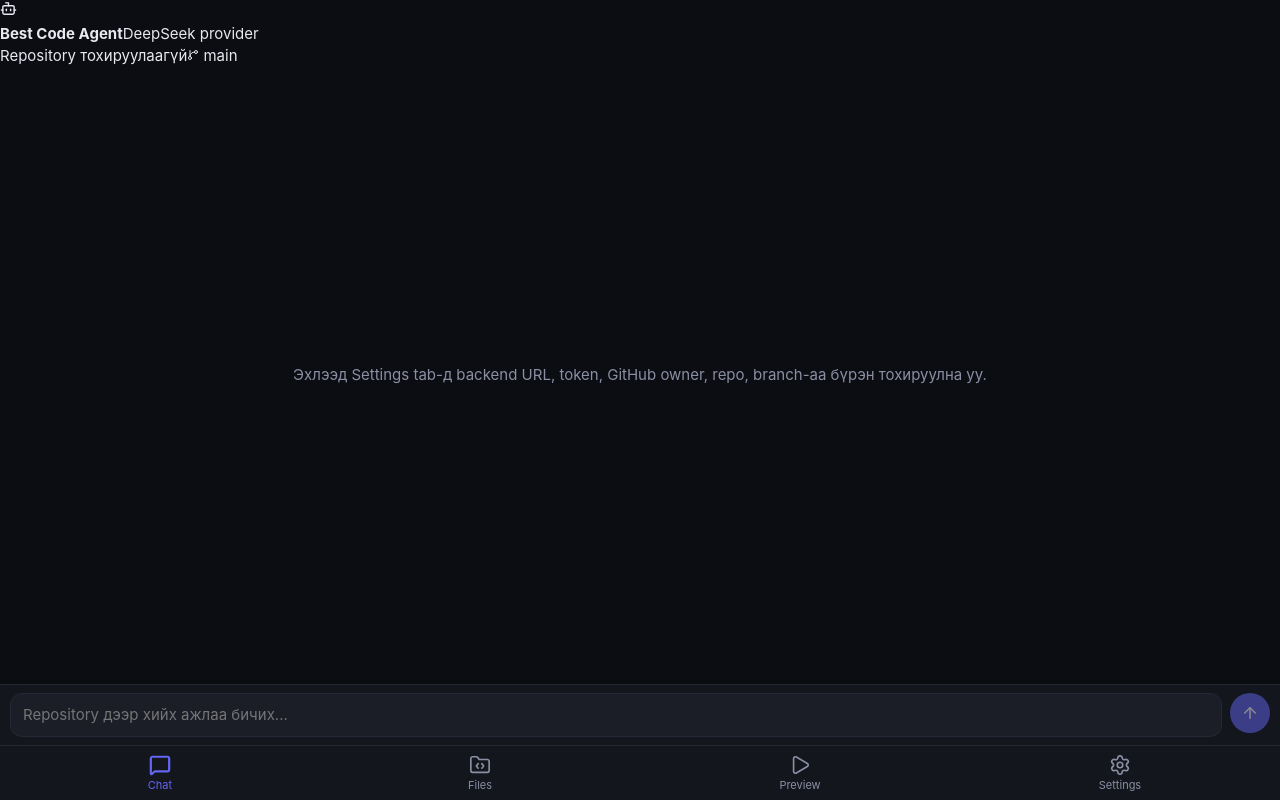
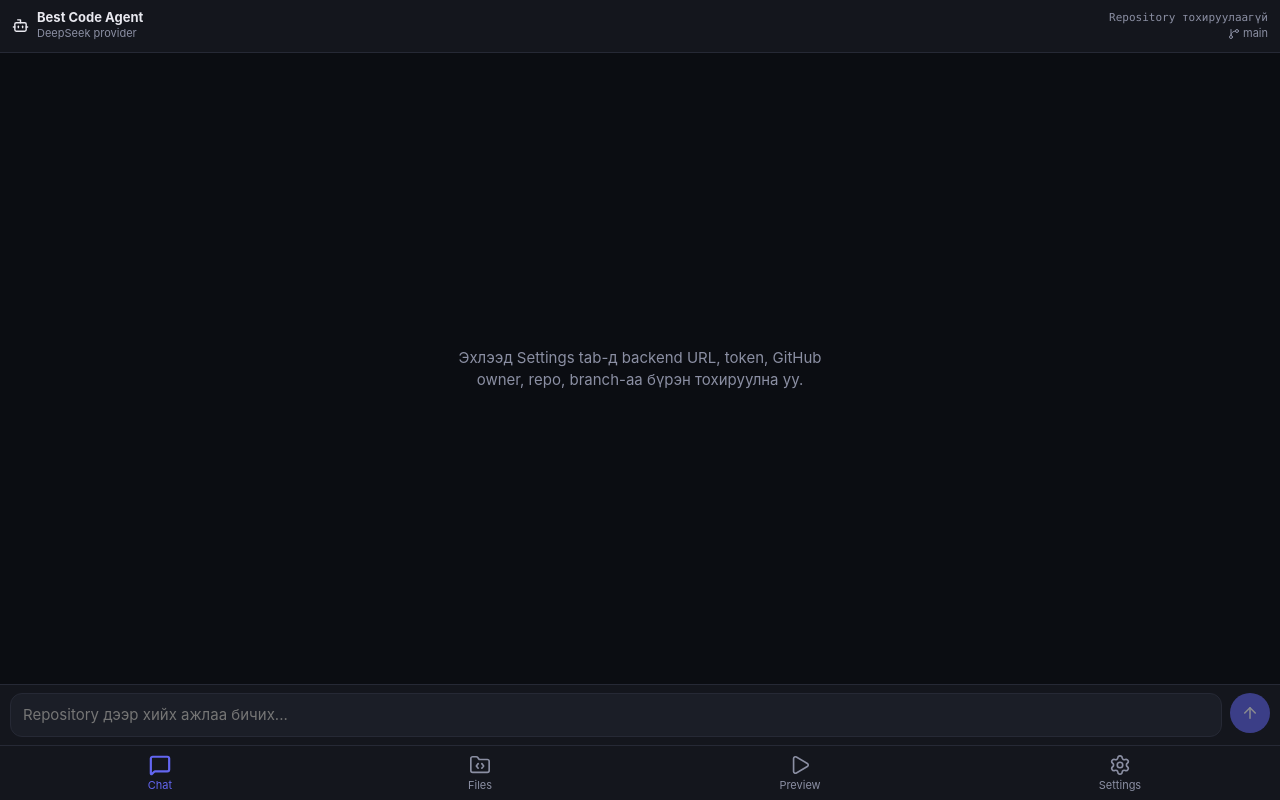
Before and after one commit to enkhbat194/best-code-ide, a React (Vite) app in the folder frontend/: page / in a window 1280 px wide. Built offline with nearby package versions, Linux system fonts and the light colour scheme; what @isomorphic-git/lightning-fs would draw is missing.

Commit message:
Add agent and repository context styling

```diff
--- a/frontend/src/components/chat/ChatView.module.css
+++ b/frontend/src/components/chat/ChatView.module.css
@@ -3,6 +3,62 @@
   flex-direction: column;
   flex: 1;
   min-height: 0;
+}
+
+.agentHeader {
+  display: flex;
+  align-items: center;
+  justify-content: space-between;
+  gap: 12px;
+  padding: 10px 12px;
+  border-bottom: 1px solid var(--border);
+  background: var(--bg-elevated);
+  flex-shrink: 0;
+}
+
+.agentIdentity {
+  display: flex;
+  align-items: center;
+  gap: 8px;
+  min-width: 0;
+}
+
+.agentIdentity div {
+  display: flex;
+  flex-direction: column;
+  min-width: 0;
+}
+
+.agentIdentity strong {
+  font-size: 13px;
+  line-height: 1.2;
+}
+
+.agentIdentity span,
+.repoContext {
+  color: var(--text-dim);
+  font-size: 11px;
+}
+
+.repoContext {
+  display: flex;
+  flex-direction: column;
+  align-items: flex-end;
+  min-width: 0;
+}
+
+.repoContext > span:first-child {
+  max-width: 46vw;
+  overflow: hidden;
+  text-overflow: ellipsis;
+  white-space: nowrap;
+  font-family: var(--mono);
+}
+
+.branch {
+  display: flex;
+  align-items: center;
+  gap: 3px;
 }
 
 .messages {
@@ -19,6 +75,7 @@
   text-align: center;
   color: var(--text-dim);
   padding: 24px;
+  max-width: 420px;
 }
 
 .bubbleRow {
@@ -86,7 +143,7 @@
 .toolResult {
   margin-top: 4px;
   color: var(--text-dim);
-  max-height: 120px;
+  max-height: 180px;
   overflow-y: auto;
   white-space: pre-wrap;
 }
```
